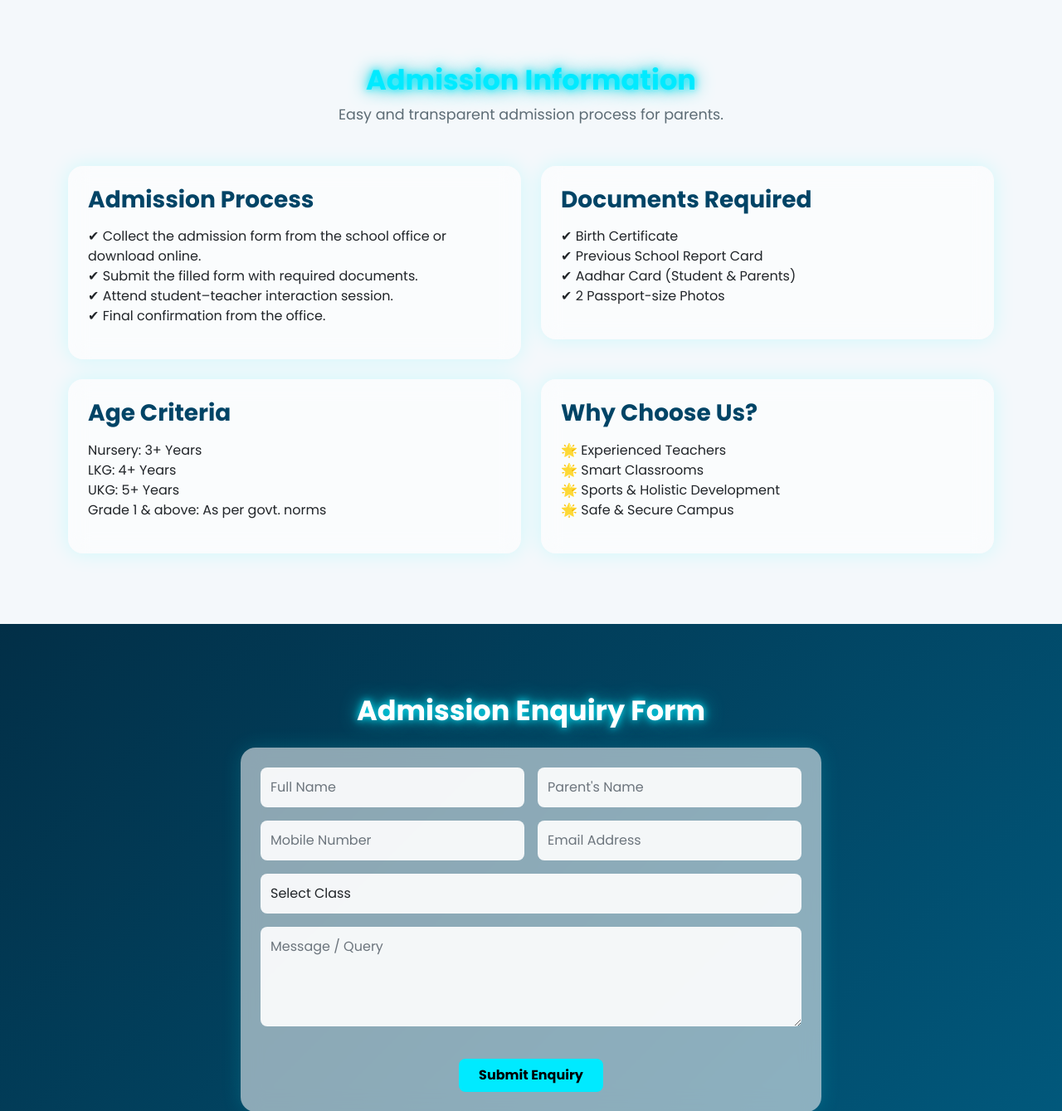
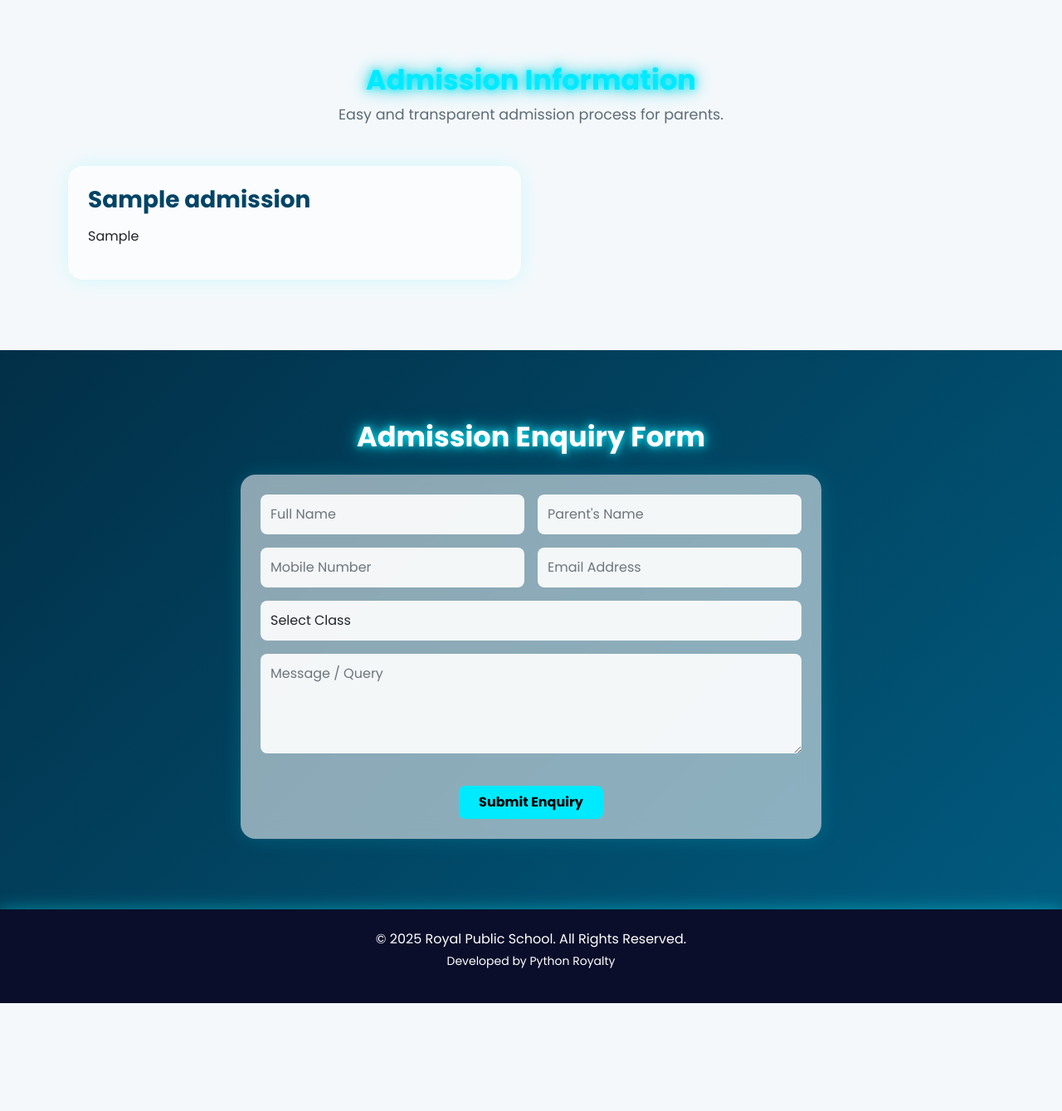
Before and after one commit to samiya-25/myCollege, a Django app: template core/templates/admissions.html in a window 1280 px wide. Shown: the part 648-1987 px from the top of the page at 83% size. After the commit the page ends 1857 px from the top, so only its background shows below. Run offline with Django 5.2, Linux system fonts and the light colour scheme; tables that the repository leaves empty hold one stand-in row (values such as "Sample post"); the template is opened without the code that fills it: values that come from a table or form of the project are taken from there, most other values are stand-ins (such as "Sample title", 1, 10 or a date in 2020).

Commit message:
changes added 1

```diff
--- a/core/admin.py
+++ b/core/admin.py
@@ -1,6 +1,6 @@
 # core/admin.py
 from django.contrib import admin
-from .models import Facility, GalleryImage, Staff, AdmissionInquiry, ContactMessage
+from .models import Facility, GalleryImage, Staff, Admission, AdmissionInquiry, ContactMessage
 
 @admin.register(Facility)
 class FacilityAdmin(admin.ModelAdmin):
@@ -14,6 +14,10 @@ class GalleryAdmin(admin.ModelAdmin):
 class StaffAdmin(admin.ModelAdmin):
     list_display = ('name','role','staff_type')
 
+@admin.register(Admission)
+class AdmissionProcessAdmin(admin.ModelAdmin):
+    list_display = ('title', 'point')
+
 @admin.register(AdmissionInquiry)
 class AdmissionAdmin(admin.ModelAdmin):
     list_display = ('name','mobile','class_applied','created')
--- a/core/models.py
+++ b/core/models.py
@@ -36,6 +36,11 @@ class Staff(models.Model):
     bio = models.TextField(blank=True)
     def __str__(self): return self.name
 
+class Admission(models.Model):
+    title = models.CharField(max_length=100)
+    point = models.CharField(max_length=300)
+    def __str__(self): return self.title
+
 class AdmissionInquiry(models.Model):
     name = models.CharField(max_length=150)
     parent_name = models.CharField(max_length=150, blank=True)
--- a/core/templates/admissions.html
+++ b/core/templates/admissions.html
@@ -21,56 +21,25 @@
         <div class="row g-4">
 
             <!-- Admission Process -->
-            <div class="col-lg-6 col-md-6">
-                <div class="glass-card p-4">
-                    <h3 class="card-title">Admission Process</h3>
-                    <ul class="list-unstyled mt-3">
-                        <li>✔ Collect the admission form from the school office or download online.</li>
-                        <li>✔ Submit the filled form with required documents.</li>
-                        <li>✔ Attend student–teacher interaction session.</li>
-                        <li>✔ Final confirmation from the office.</li>
-                    </ul>
+            {% for i in admission %}
+             <div class="col-lg-6 col-md-6">
+                 <div class="glass-card p-4">
+                     <h3 class="card-title">{{ i.title }}</h3>
+                     <ul class="list-unstyled mt-3">
+                         <li>{{ i.point }}</li>
+                        </ul>
+                    </div>
                 </div>
-            </div>
+            {% endfor %}
 
             <!-- Documents Required -->
-            <div class="col-lg-6 col-md-6">
-                <div class="glass-card p-4">
-                    <h3 class="card-title">Documents Required</h3>
-                    <ul class="list-unstyled mt-3">
-                        <li>✔ Birth Certificate</li>
-                        <li>✔ Previous School Report Card</li>
-                        <li>✔ Aadhar Card (Student & Parents)</li>
-                        <li>✔ 2 Passport-size Photos</li>
-                    </ul>
-                </div>
-            </div>
+
 
             <!-- Age Criteria -->
-            <div class="col-lg-6 col-md-6">
-                <div class="glass-card p-4">
-                    <h3 class="card-title">Age Criteria</h3>
-                    <ul class="list-unstyled mt-3">
-                        <li>Nursery: 3+ Years</li>
-                        <li>LKG: 4+ Years</li>
-                        <li>UKG: 5+ Years</li>
-                        <li>Grade 1 & above: As per govt. norms</li>
-                    </ul>
-                </div>
-            </div>
+
 
             <!-- Why Choose Us -->
-            <div class="col-lg-6 col-md-6">
-                <div class="glass-card p-4">
-                    <h3 class="card-title">Why Choose Us?</h3>
-                    <ul class="list-unstyled mt-3">
-                        <li>🌟 Experienced Teachers</li>
-                        <li>🌟 Smart Classrooms</li>
-                        <li>🌟 Sports & Holistic Development</li>
-                        <li>🌟 Safe & Secure Campus</li>
-                    </ul>
-                </div>
-            </div>
+
 
         </div>
     </div>
--- a/schoolsite/settings.py
+++ b/schoolsite/settings.py
@@ -48,7 +48,7 @@ DATABASES = {
         'ENGINE': 'django.db.backends.mysql',
         'NAME': 'royal_school',          # your DB name
         'USER': 'root',
-        'PASSWORD': 'root@123',
+        'PASSWORD': 'root@123456',
         'HOST': 'localhost',
         'PORT': '3306',
         'OPTIONS': {'charset': 'utf8mb4'},
```
Also changed, not shown: core/views.py (+9 -1 lines), core/migrations/0002_admission.py (added), media/gallery/badminton-4139024_1280.jpg (added).
